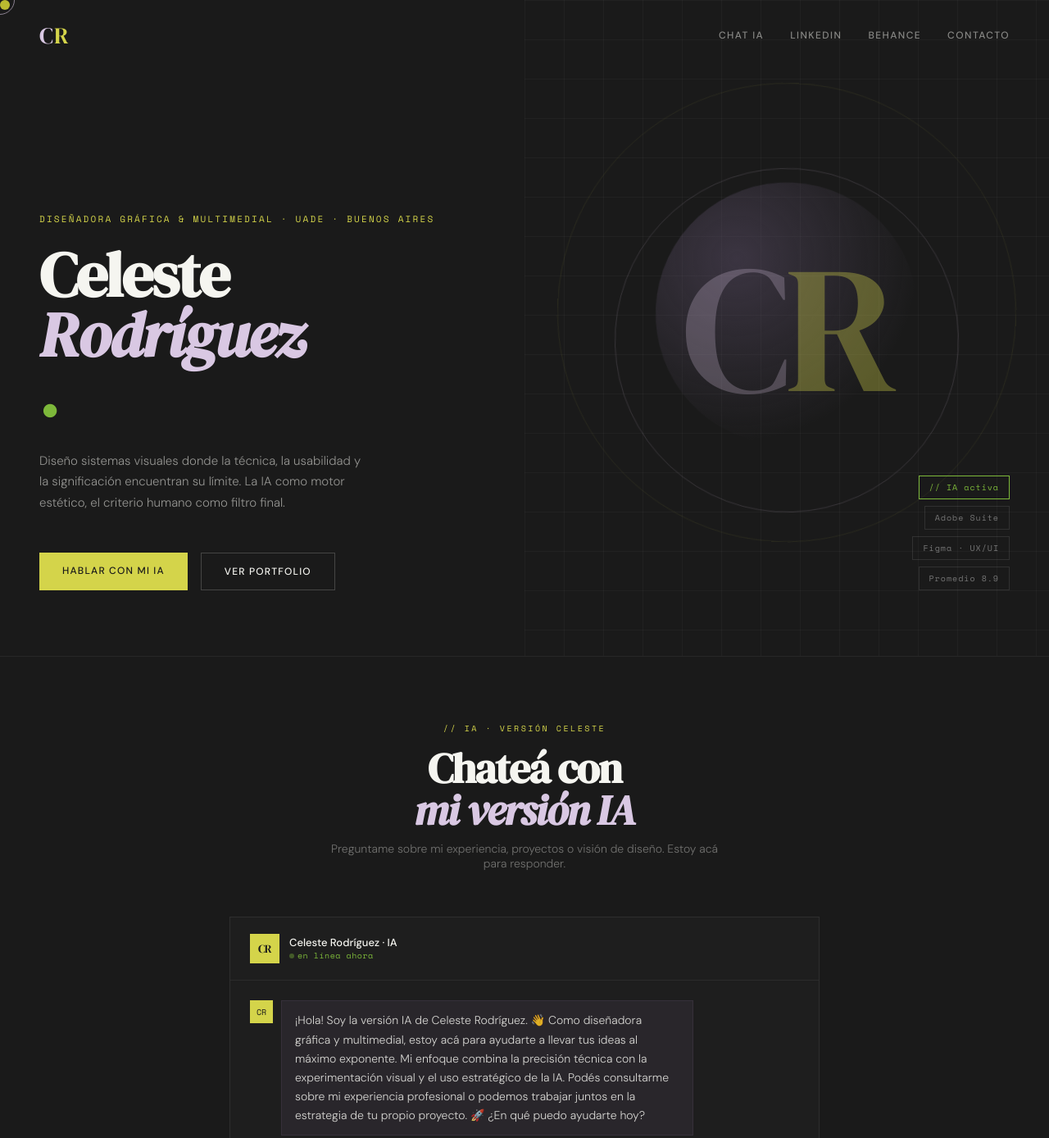
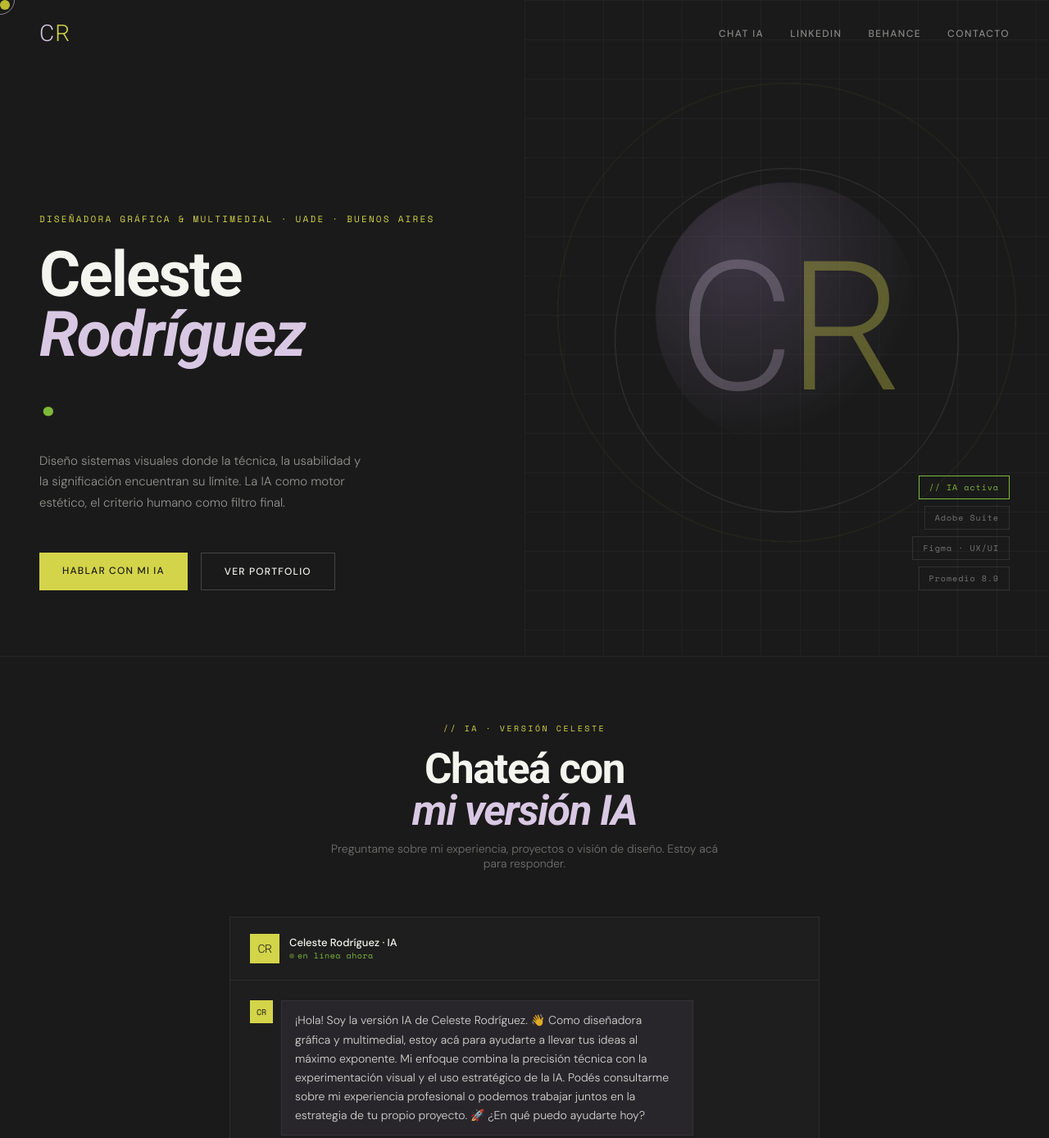
Before and after one commit to CelesteRodriguez18/mi-portfolio, a plain HTML site: page index.html in a window 1280 px wide. Shown: the top 1388 px of the page at 82% size. Drawn offline with nearby package versions, Linux system fonts and the light colour scheme.

Commit message:
Update index.html
roboto tipografia agregada

```diff
--- a/index.html
+++ b/index.html
@@ -5,7 +5,7 @@
 <meta name="viewport" content="width=device-width, initial-scale=1.0">
 <title>Celeste Rodríguez — Diseñadora</title>
 <link rel="preconnect" href="https://fonts.googleapis.com">
-<link href="https://fonts.googleapis.com/css2?family=DM+Serif+Display:ital@0;1&family=DM+Sans:wght@300;400;500&family=Space+Mono&display=swap" rel="stylesheet">
+<link href="https://fonts.googleapis.com/css2?family=DM+Serif+Display:ital@0;1&family=DM+Sans:wght@300;400;500&family=Space+Mono&family=Roboto:ital,wght@0,100..900;1,100..900&display=swap" rel="stylesheet">
 <style>
   :root {
     --purple: #6B5B7B;
@@ -65,7 +65,7 @@
   }
 
   .logo-mark {
-    font-family: 'DM Serif Display', serif;
+    font-family: 'roboto', sans-serif;
     font-size: 28px;
     letter-spacing: -1px;
     display: flex;
@@ -121,7 +121,7 @@
   }
 
   .hero-title {
-    font-family: 'DM Serif Display', serif;
+    font-family: 'roboto', sans-serif;
     font-size: clamp(52px, 6vw, 88px);
     line-height: 0.95;
     letter-spacing: -2px;
@@ -230,7 +230,7 @@
   }
 
   .big-cr {
-    font-family: 'DM Serif Display', serif;
+    font-family: 'roboto', sans-serif;
     font-size: 220px;
     line-height: 1;
     letter-spacing: -8px;
@@ -289,7 +289,7 @@
   }
 
   .section-title {
-    font-family: 'DM Serif Display', serif;
+    font-family: 'Roboto', sans-serif;
     font-size: clamp(36px, 4vw, 58px);
     text-align: center;
     letter-spacing: -1.5px;
@@ -335,7 +335,7 @@
     display: flex;
     align-items: center;
     justify-content: center;
-    font-family: 'DM Serif Display', serif;
+    font-family: 'roboto', sans-serif;
     font-size: 14px;
     color: var(--black);
     letter-spacing: -0.5px;
@@ -553,7 +553,7 @@
   }
 
   .strip-heading {
-    font-family: 'DM Serif Display', serif;
+    font-family: 'roboto', sans-serif;
     font-size: 28px;
     letter-spacing: -0.5px;
     line-height: 1.1;
```
